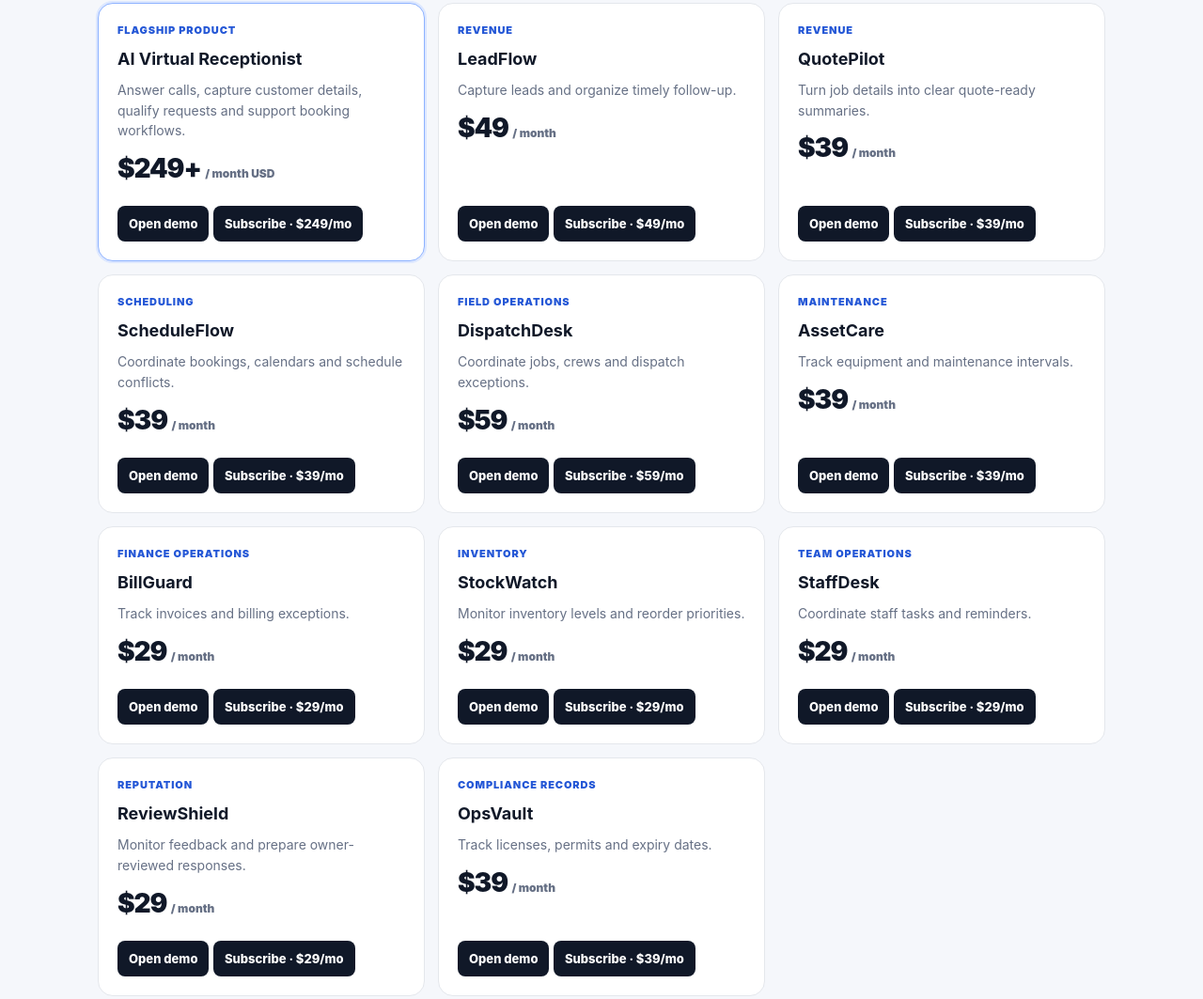
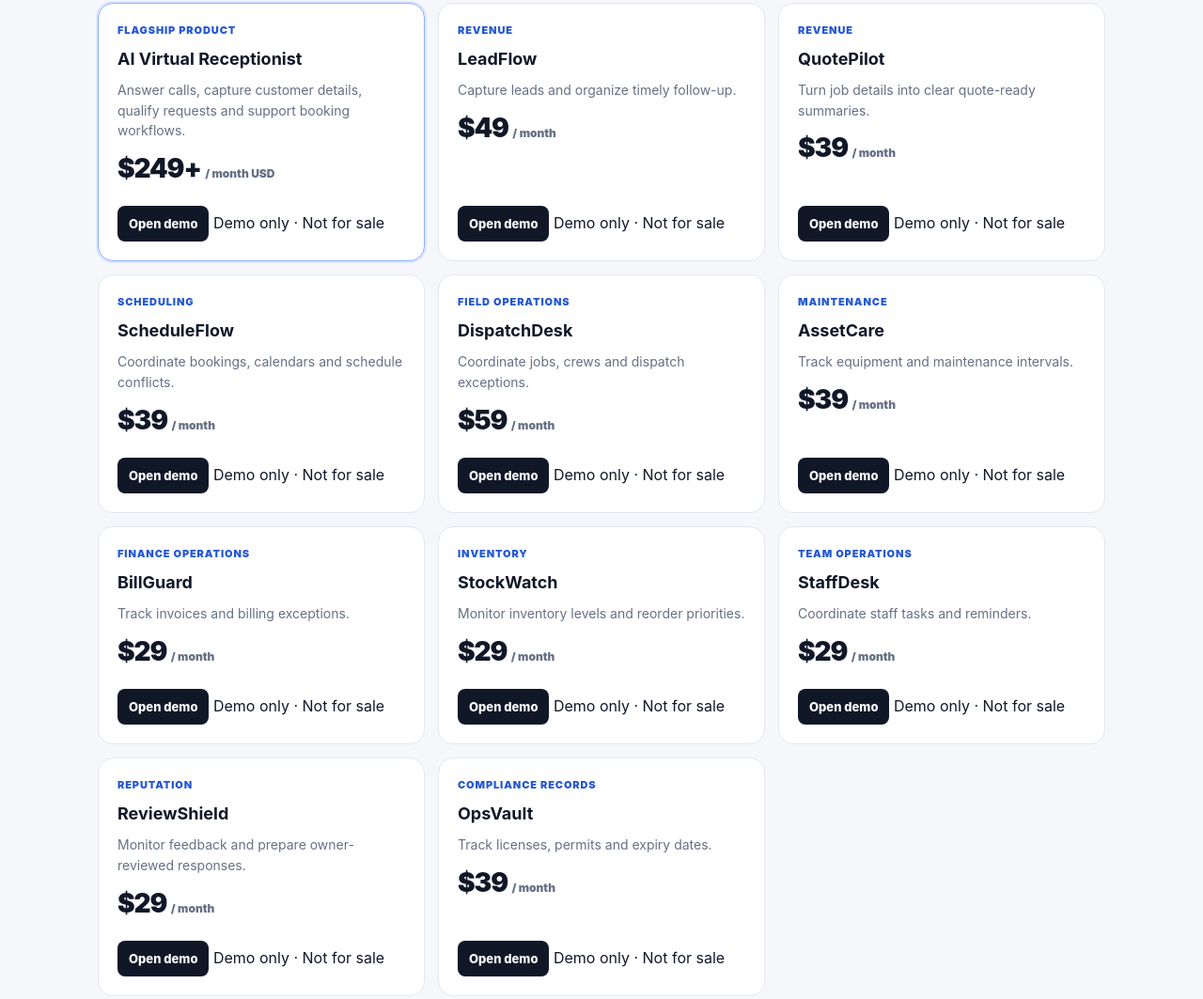
Before and after one commit to singhdrona30-beep/DealSpark-Recovery-Desk, a plain HTML site: page ops-lab/index.html in a window 1280 px wide. Shown: the part 639-1702 px from the top of the page at 94% size. Drawn offline with Linux system fonts and the light colour scheme.

Commit message:
Keep product demo available while pausing sales

```diff
--- a/ops-lab/index.html
+++ b/ops-lab/index.html
@@ -4,23 +4,23 @@
 <nav class="nav"><a class="brand" href="#top">DealSpark<span style="color:#2457d6">.</span></a><div><a href="#products">Products</a> · <a href="#pricing">Bundles & Pricing</a> · <a href="../sales-agent.html">Talk to Sales</a></div></nav>
 <section class="hero" id="top"><div><span class="pill">AI Receptionist + 10 Business Tools</span><h1>One suite. Eleven ways to make work easier.</h1><p>Start with the AI Virtual Receptionist or choose tools that solve your biggest operational headaches. Each product has an individual starting price, with discounted bundles when you’re ready to do more.</p><a class="btn primary" href="../chatbot.html">Try AI Receptionist</a><a class="btn" href="#products">Explore all products</a></div><div class="stat"><b>$29–$249+</b><span>Proposed monthly starting prices (USD)</span><hr style="border:0;border-top:1px solid #ffffff40;margin:16px 0"><b>Save up to 21%</b><span>with DealSpark Complete</span></div></section>
 <section class="section" id="products"><h2>Explore all 11 products</h2><p class="sub">Start with one product and add complementary tools as your business grows.</p><div class="grid">
-<article class="card featured"><div class="tag">Flagship product</div><h3>AI Virtual Receptionist</h3><p>Answer calls, capture customer details, qualify requests and support booking workflows.</p><div class="price">$249+ <small>/ month USD</small></div><div class="demo"><a href="../chatbot.html">Open demo</a> <a href="../signup.html?plan=ai_virtual_receptionist">Subscribe · $249/mo</a></div></article>
-<article class="card"><div class="tag">Revenue</div><h3>LeadFlow</h3><p>Capture leads and organize timely follow-up.</p><div class="price">$49 <small>/ month</small></div><div class="demo"><a href="leadflow-demo.html">Open demo</a> <a href="../signup.html?plan=leadflow">Subscribe · $49/mo</a></div></article>
-<article class="card"><div class="tag">Revenue</div><h3>QuotePilot</h3><p>Turn job details into clear quote-ready summaries.</p><div class="price">$39 <small>/ month</small></div><div class="demo"><a href="quotepilot-demo.html">Open demo</a> <a href="../signup.html?plan=quotepilot">Subscribe · $39/mo</a></div></article>
-<article class="card"><div class="tag">Scheduling</div><h3>ScheduleFlow</h3><p>Coordinate bookings, calendars and schedule conflicts.</p><div class="price">$39 <small>/ month</small></div><div class="demo"><a href="scheduleflow-demo.html">Open demo</a> <a href="../signup.html?plan=scheduleflow">Subscribe · $39/mo</a></div></article>
-<article class="card"><div class="tag">Field operations</div><h3>DispatchDesk</h3><p>Coordinate jobs, crews and dispatch exceptions.</p><div class="price">$59 <small>/ month</small></div><div class="demo"><a href="dispatchdesk-demo.html">Open demo</a> <a href="../signup.html?plan=dispatchdesk">Subscribe · $59/mo</a></div></article>
-<article class="card"><div class="tag">Maintenance</div><h3>AssetCare</h3><p>Track equipment and maintenance intervals.</p><div class="price">$39 <small>/ month</small></div><div class="demo"><a href="assetcare-demo.html">Open demo</a> <a href="../signup.html?plan=assetcare">Subscribe · $39/mo</a></div></article>
-<article class="card"><div class="tag">Finance operations</div><h3>BillGuard</h3><p>Track invoices and billing exceptions.</p><div class="price">$29 <small>/ month</small></div><div class="demo"><a href="billguard-demo.html">Open demo</a> <a href="../signup.html?plan=billguard">Subscribe · $29/mo</a></div></article>
-<article class="card"><div class="tag">Inventory</div><h3>StockWatch</h3><p>Monitor inventory levels and reorder priorities.</p><div class="price">$29 <small>/ month</small></div><div class="demo"><a href="stockwatch-demo.html">Open demo</a> <a href="../signup.html?plan=stockwatch">Subscribe · $29/mo</a></div></article>
-<article class="card"><div class="tag">Team operations</div><h3>StaffDesk</h3><p>Coordinate staff tasks and reminders.</p><div class="price">$29 <small>/ month</small></div><div class="demo"><a href="staffdesk-demo.html">Open demo</a> <a href="../signup.html?plan=staffdesk">Subscribe · $29/mo</a></div></article>
-<article class="card"><div class="tag">Reputation</div><h3>ReviewShield</h3><p>Monitor feedback and prepare owner-reviewed responses.</p><div class="price">$29 <small>/ month</small></div><div class="demo"><a href="reviewshield-demo.html">Open demo</a> <a href="../signup.html?plan=reviewshield">Subscribe · $29/mo</a></div></article>
-<article class="card"><div class="tag">Compliance records</div><h3>OpsVault</h3><p>Track licenses, permits and expiry dates.</p><div class="price">$39 <small>/ month</small></div><div class="demo"><a href="opsvault-demo.html">Open demo</a> <a href="../signup.html?plan=opsvault">Subscribe · $39/mo</a></div></article>
+<article class="card featured"><div class="tag">Flagship product</div><h3>AI Virtual Receptionist</h3><p>Answer calls, capture customer details, qualify requests and support booking workflows.</p><div class="price">$249+ <small>/ month USD</small></div><div class="demo"><a href="../chatbot.html">Open demo</a> <span class="demo-only">Demo only · Not for sale</span></div></article>
+<article class="card"><div class="tag">Revenue</div><h3>LeadFlow</h3><p>Capture leads and organize timely follow-up.</p><div class="price">$49 <small>/ month</small></div><div class="demo"><a href="leadflow-demo.html">Open demo</a> <span class="demo-only">Demo only · Not for sale</span></div></article>
+<article class="card"><div class="tag">Revenue</div><h3>QuotePilot</h3><p>Turn job details into clear quote-ready summaries.</p><div class="price">$39 <small>/ month</small></div><div class="demo"><a href="quotepilot-demo.html">Open demo</a> <span class="demo-only">Demo only · Not for sale</span></div></article>
+<article class="card"><div class="tag">Scheduling</div><h3>ScheduleFlow</h3><p>Coordinate bookings, calendars and schedule conflicts.</p><div class="price">$39 <small>/ month</small></div><div class="demo"><a href="scheduleflow-demo.html">Open demo</a> <span class="demo-only">Demo only · Not for sale</span></div></article>
+<article class="card"><div class="tag">Field operations</div><h3>DispatchDesk</h3><p>Coordinate jobs, crews and dispatch exceptions.</p><div class="price">$59 <small>/ month</small></div><div class="demo"><a href="dispatchdesk-demo.html">Open demo</a> <span class="demo-only">Demo only · Not for sale</span></div></article>
+<article class="card"><div class="tag">Maintenance</div><h3>AssetCare</h3><p>Track equipment and maintenance intervals.</p><div class="price">$39 <small>/ month</small></div><div class="demo"><a href="assetcare-demo.html">Open demo</a> <span class="demo-only">Demo only · Not for sale</span></div></article>
+<article class="card"><div class="tag">Finance operations</div><h3>BillGuard</h3><p>Track invoices and billing exceptions.</p><div class="price">$29 <small>/ month</small></div><div class="demo"><a href="billguard-demo.html">Open demo</a> <span class="demo-only">Demo only · Not for sale</span></div></article>
+<article class="card"><div class="tag">Inventory</div><h3>StockWatch</h3><p>Monitor inventory levels and reorder priorities.</p><div class="price">$29 <small>/ month</small></div><div class="demo"><a href="stockwatch-demo.html">Open demo</a> <span class="demo-only">Demo only · Not for sale</span></div></article>
+<article class="card"><div class="tag">Team operations</div><h3>StaffDesk</h3><p>Coordinate staff tasks and reminders.</p><div class="price">$29 <small>/ month</small></div><div class="demo"><a href="staffdesk-demo.html">Open demo</a> <span class="demo-only">Demo only · Not for sale</span></div></article>
+<article class="card"><div class="tag">Reputation</div><h3>ReviewShield</h3><p>Monitor feedback and prepare owner-reviewed responses.</p><div class="price">$29 <small>/ month</small></div><div class="demo"><a href="reviewshield-demo.html">Open demo</a> <span class="demo-only">Demo only · Not for sale</span></div></article>
+<article class="card"><div class="tag">Compliance records</div><h3>OpsVault</h3><p>Track licenses, permits and expiry dates.</p><div class="price">$39 <small>/ month</small></div><div class="demo"><a href="opsvault-demo.html">Open demo</a> <span class="demo-only">Demo only · Not for sale</span></div></article>
 </div><div class="note"><b>Pricing status:</b> Proposed launch prices in USD/month. Confirm plan limits, phone usage, connectors and onboarding costs before advertising checkout as available.</div></section>
 <section class="section" id="pricing"><h2>Bundles that save</h2><p class="sub">Grouped around common small-business needs.</p><div class="bundles">
-<article class="bundle"><div class="tag">Front-office teams</div><h3>Front Office</h3><p>AI Receptionist + LeadFlow + ScheduleFlow</p><div class="price">$286 <small>/ month</small></div><div class="save">Save $51/month · ~15%</div><div class="demo"><a href="../signup.html?plan=bundle_front_office">Choose bundle</a></div></article>
-<article class="bundle"><div class="tag">Service businesses</div><h3>Service Operations</h3><p>QuotePilot + DispatchDesk + AssetCare + StockWatch</p><div class="price">$141 <small>/ month</small></div><div class="save">Save $25/month · ~15%</div><div class="demo"><a href="../signup.html?plan=bundle_service_operations">Choose bundle</a></div></article>
-<article class="bundle"><div class="tag">Admin teams</div><h3>Business Control</h3><p>BillGuard + StaffDesk + ReviewShield + OpsVault</p><div class="price">$106 <small>/ month</small></div><div class="save">Save $20/month · ~16%</div><div class="demo"><a href="../signup.html?plan=bundle_business_control">Choose bundle</a></div></article>
-<article class="bundle featured"><div class="tag">Best overall value</div><h3>DealSpark Complete</h3><p>All 11 offers in one suite.</p><div class="price">$499 <small>/ month</small></div><div class="save">Save $130/month · ~21%</div><div class="demo"><a href="../signup.html?plan=bundle_complete">Choose Complete</a></div></article>
+<article class="bundle"><div class="tag">Front-office teams</div><h3>Front Office</h3><p>AI Receptionist + LeadFlow + ScheduleFlow</p><div class="price">$286 <small>/ month</small></div><div class="save">Save $51/month · ~15%</div><div class="demo"><span class="demo-only">Bundle demo only · Not for sale</span></div></article>
+<article class="bundle"><div class="tag">Service businesses</div><h3>Service Operations</h3><p>QuotePilot + DispatchDesk + AssetCare + StockWatch</p><div class="price">$141 <small>/ month</small></div><div class="save">Save $25/month · ~15%</div><div class="demo"><span class="demo-only">Bundle demo only · Not for sale</span></div></article>
+<article class="bundle"><div class="tag">Admin teams</div><h3>Business Control</h3><p>BillGuard + StaffDesk + ReviewShield + OpsVault</p><div class="price">$106 <small>/ month</small></div><div class="save">Save $20/month · ~16%</div><div class="demo"><span class="demo-only">Bundle demo only · Not for sale</span></div></article>
+<article class="bundle featured"><div class="tag">Best overall value</div><h3>DealSpark Complete</h3><p>All 11 offers in one suite.</p><div class="price">$499 <small>/ month</small></div><div class="save">Save $130/month · ~21%</div><div class="demo"><span class="demo-only">Bundle demo only · Not for sale</span></div></article>
 </div><div class="note">Bundle discounts compare with proposed individual starting prices. Final bundle eligibility, usage limits and terms must match the active checkout configuration.</div></section>
 <footer class="footer">DealSpark · <a href="../sales-agent.html">Talk to Sales</a> · <a href="../chatbot.html">AI Receptionist Demo</a></footer>
-<script>(function(){try{const sid=sessionStorage.getItem("ds_sid")||(crypto.randomUUID?crypto.randomUUID():String(Date.now())+Math.random());sessionStorage.setItem("ds_sid",sid);const ep="https://dealspark-analytics.singhdrona30.workers.dev";const send=(event,target)=>navigator.sendBeacon(ep,new Blob([JSON.stringify({event,session_id:sid,page:location.pathname,referrer:document.referrer||"",target:String(target||"").slice(0,1000),ts:new Date().toISOString()})],{type:"application/json"}));send("page_view",location.pathname);document.addEventListener("click",function(e){const a=e.target.closest&&e.target.closest("a");if(a){const href=a.href||"";if(/signup\.html\?plan=|buy\.stripe\.com/.test(href))send("lead_click",href);else if(/ops-lab\/.*demo|chatbot\.html/.test(href))send("demo_click",href)}},true)}catch(e){}})();</script></main></body></html>
+<script>(function(){try{const sid=sessionStorage.getItem("ds_sid")||(crypto.randomUUID?crypto.randomUUID():String(Date.now())+Math.random());sessionStorage.setItem("ds_sid",sid);const ep="https://dealspark-analytics.singhdrona30.workers.dev";const send=(event,target)=>navigator.sendBeacon(ep,new Blob([JSON.stringify({event,session_id:sid,page:location.pathname,referrer:document.referrer||"",target:String(target||"").slice(0,1000),ts:new Date().toISOString()})],{type:"application/json"}));send("page_view",location.pathname);document.addEventListener("click",function(e){const a=e.target.closest&&e.target.closest("a");if(a){const href=a.href||"";if(/ops-lab\/.*demo|chatbot\.html/.test(href))send("demo_click",href)}},true)}catch(e){}})();</script></main></body></html>
```
